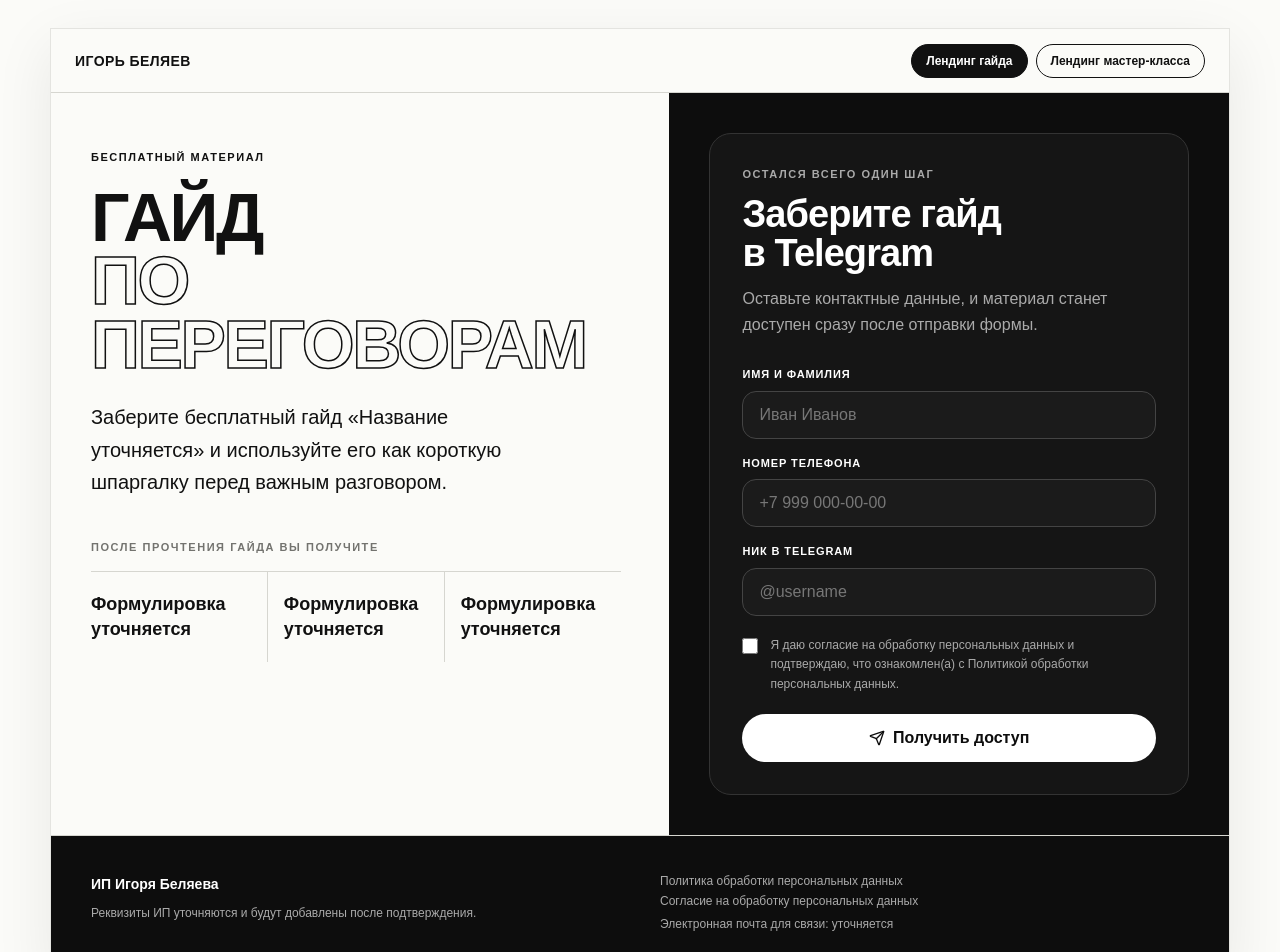
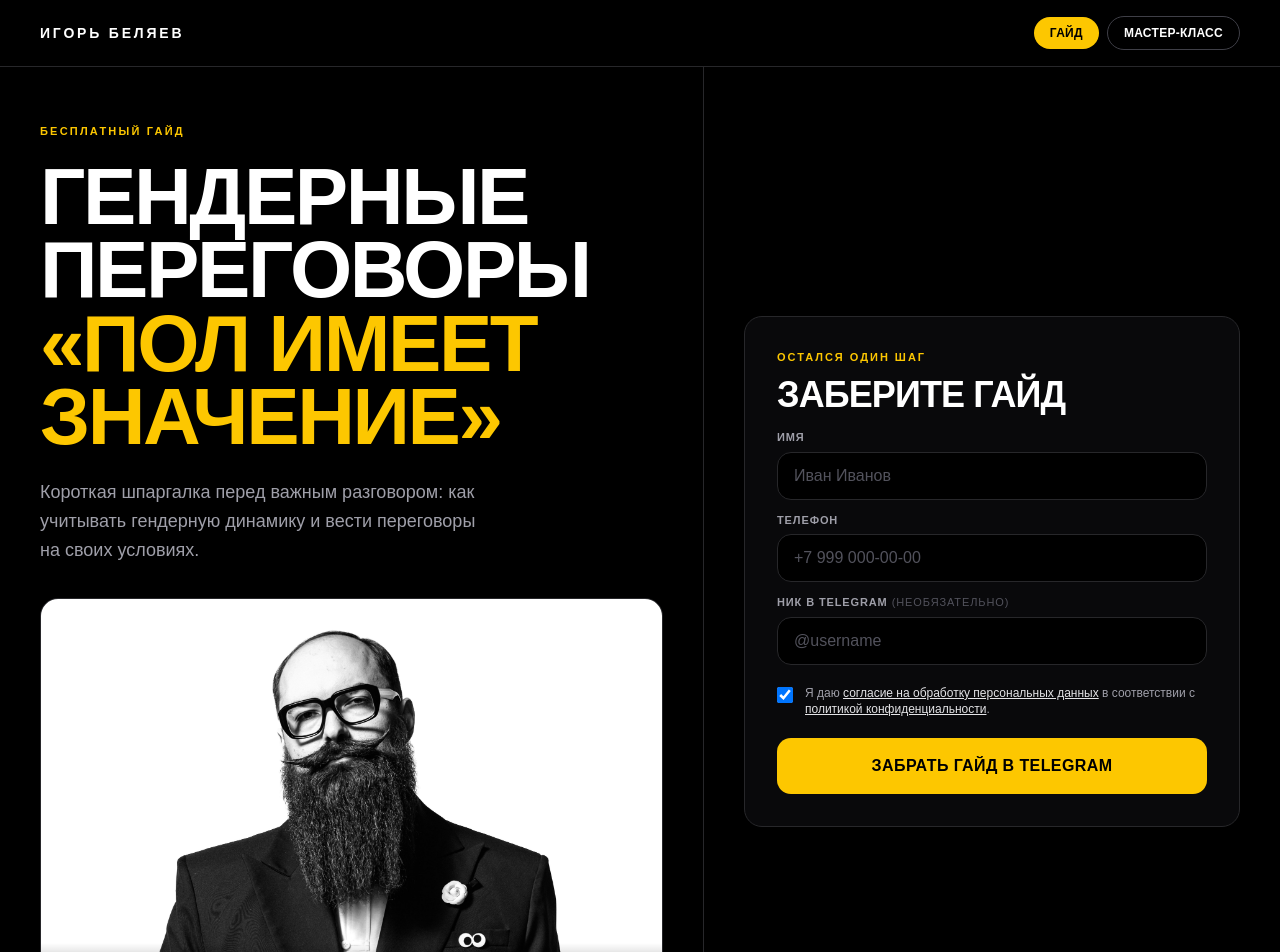
Before and after one commit to egorundr/igor-belyaev, a Next.js app: page / in a window 1280 px wide. Shown: the top 952 px of the page. Built offline with nearby package versions, Linux system fonts and the light colour scheme.

Commit message:
feat: revamp page layout and add new components\n\nRefactored page.tsx with new header, hero section, and outcomes display. Updated styles and added new components for improved user experience.

```diff
--- a/app/page.tsx
+++ b/app/page.tsx
@@ -1,62 +1,99 @@
+import Image from "next/image"
+import Link from "next/link"
 import { CaptureForm } from "@/components/capture-form"
-import { SiteNav } from "@/components/site-nav"
-import { SiteFooter } from "@/components/site-footer"
 
 const outcomes = [
-  "Формулировка уточняется",
-  "Формулировка уточняется",
-  "Формулировка уточняется",
+  { n: "01", title: "Читать позицию оппонента", text: "Формулировка уточняется после согласования содержания." },
+  { n: "02", title: "Держать рамку в диалоге", text: "Формулировка уточняется после согласования содержания." },
+  { n: "03", title: "Закрывать сделку на своих условиях", text: "Формулировка уточняется после согласования содержания." },
 ]
 
 export default function Page() {
   return (
-    <main className="min-h-dvh bg-background text-foreground">
-      <div className="mx-auto w-full max-w-[1180px] border-x border-line/60 bg-ivory md:my-7 md:border md:shadow-[0_18px_55px_rgba(0,0,0,0.08)]">
-        <SiteNav />
+    <main className="min-h-dvh bg-black font-sans text-white">
+      {/* Top bar */}
+      <header className="flex items-center justify-between border-b border-zinc-800 px-5 py-4 md:px-10">
+        <span className="text-sm font-black uppercase tracking-[0.2em]">Игорь Беляев</span>
+        <nav className="flex items-center gap-2">
+          <span className="rounded-full bg-yellow-400 px-4 py-2 text-xs font-bold uppercase tracking-wide text-black">
+            Гайд
+          </span>
+          <Link
+            href="/master"
+            className="rounded-full border border-zinc-700 px-4 py-2 text-xs font-bold uppercase tracking-wide text-white transition-colors hover:border-yellow-400 hover:text-yellow-400"
+          >
+            Мастер-класс
+          </Link>
+        </nav>
+      </header>
 
-        <section className="grid grid-cols-1 items-stretch border-b border-line lg:grid-cols-[1.05fr_0.95fr]">
-          {/* Copy */}
-          <div className="flex min-w-0 flex-col gap-10 px-6 py-12 sm:px-10 lg:py-14 lg:pr-12">
+      {/* Hero */}
+      <section className="grid grid-cols-1 items-stretch lg:grid-cols-[1.1fr_0.9fr]">
+        {/* Left: headline + photo */}
+        <div className="relative flex flex-col justify-between gap-8 border-b border-zinc-800 px-5 py-10 md:px-10 md:py-14 lg:border-b-0 lg:border-r">
           <div>
-              <p className="text-[11px] font-black uppercase tracking-[0.14em]">Бесплатный материал</p>
-              <h1 className="mt-5 text-pretty text-[clamp(2rem,6.5vw,4.25rem)] font-black uppercase leading-[0.94] tracking-[-0.035em]">
-                Гайд
+            <p className="text-[11px] font-black uppercase tracking-[0.2em] text-yellow-400">
+              Бесплатный гайд
+            </p>
+            <h1 className="mt-5 text-balance text-[clamp(2.25rem,7vw,5rem)] font-black uppercase leading-[0.92] tracking-[-0.03em]">
+              Гендерные
               <br />
-                <span className="inline-block text-transparent [-webkit-text-stroke:1.5px_var(--charcoal)]">
-                  по переговорам
-                </span>
+              переговоры
+              <br />
+              <span className="text-yellow-400">«Пол имеет значение»</span>
             </h1>
-              <p className="mt-6 max-w-[42ch] text-lg leading-relaxed text-charcoal sm:text-xl">
-                Заберите бесплатный гайд «Название уточняется» и используйте его как короткую
-                шпаргалку перед важным разговором.
+            <p className="mt-6 max-w-[44ch] text-pretty text-lg leading-relaxed text-zinc-400">
+              Короткая шпаргалка перед важным разговором: как учитывать гендерную динамику и вести
+              переговоры на своих условиях.
             </p>
           </div>
 
+          <div className="relative overflow-hidden rounded-2xl border border-zinc-800 bg-zinc-950">
+            <Image
+              src="/expert.jpg"
+              alt="Игорь Беляев — эксперт по переговорам"
+              width={900}
+              height={1200}
+              priority
+              className="h-full max-h-[420px] w-full object-cover object-top grayscale"
+            />
+            <div className="absolute bottom-0 left-0 right-0 flex items-end justify-between bg-gradient-to-t from-black/80 to-transparent p-5">
               <div>
-              <p className="mb-4 text-[11px] font-black uppercase tracking-[0.14em] text-subtle">
-                После прочтения гайда вы получите
-              </p>
-              <div className="grid grid-cols-1 border-t border-line sm:grid-cols-3">
-                {outcomes.map((outcome, index) => (
-                  <div
-                    key={index}
-                    className="border-b border-line py-4 sm:border-b-0 sm:border-r sm:py-5 sm:pr-4 sm:last:border-r-0 sm:[&:not(:first-child)]:pl-4 sm:first:pr-4"
-                  >
-                    <strong className="block text-lg font-bold leading-snug">{outcome}</strong>
+                <p className="text-sm font-black uppercase tracking-wide">Игорь Беляев</p>
+                <p className="text-xs text-zinc-400">Эксперт по переговорам</p>
               </div>
-                ))}
+              <span className="text-xs font-bold uppercase tracking-[0.2em] text-yellow-400">2025</span>
             </div>
           </div>
         </div>
 
-          {/* Form */}
-          <div className="flex min-w-0 items-center bg-[var(--ink)] px-6 py-10 sm:px-10">
+        {/* Right: form */}
+        <div className="flex items-center px-5 py-10 md:px-10 md:py-14">
           <CaptureForm />
         </div>
       </section>
 
-        <SiteFooter />
+      {/* Outcomes */}
+      <section className="border-t border-zinc-800 px-5 py-12 md:px-10 md:py-16">
+        <p className="text-[11px] font-black uppercase tracking-[0.2em] text-yellow-400">
+          После прочтения гайда вы получите
+        </p>
+        <div className="mt-6 grid grid-cols-1 gap-px overflow-hidden rounded-2xl border border-zinc-800 bg-zinc-800 md:grid-cols-3">
+          {outcomes.map((o) => (
+            <div key={o.n} className="flex flex-col gap-3 bg-black p-6 md:p-8">
+              <span className="text-sm font-black text-yellow-400">[{o.n}]</span>
+              <strong className="text-xl font-bold leading-snug">{o.title}</strong>
+              <p className="text-sm leading-relaxed text-zinc-400">{o.text}</p>
             </div>
+          ))}
+        </div>
+      </section>
+
+      {/* Footer */}
+      <footer className="flex flex-col gap-2 border-t border-zinc-800 px-5 py-8 text-xs text-zinc-500 md:flex-row md:items-center md:justify-between md:px-10">
+        <span className="font-black uppercase tracking-[0.2em] text-zinc-300">Игорь Беляев</span>
+        <span>© {new Date().getFullYear()} Все права защищены</span>
+      </footer>
     </main>
   )
 }
--- a/components/capture-form.tsx
+++ b/components/capture-form.tsx
@@ -2,16 +2,14 @@
 
 import type React from "react"
 import { useState } from "react"
-import { Check, Send } from "lucide-react"
 
-const TELEGRAM_URL = "https://t.me/"
 const WEBHOOK_URL =
   "https://script.google.com/macros/s/AKfycbwOImieOGqvqJlxXvwuKGiGaGiU1GOqa2LKcsKC1Hsjxj1qxc120Tmj0SrDSusgWBQ8fQ/exec"
 
 const fields = [
-  { id: "name", label: "Имя и фамилия", placeholder: "Иван Иванов", type: "text", autoComplete: "name" },
-  { id: "phone", label: "Номер телефона", placeholder: "+7 999 000-00-00", type: "tel", autoComplete: "tel" },
-  { id: "telegram", label: "Ник в Telegram", placeholder: "@username", type: "text", autoComplete: "off" },
+  { id: "name", label: "Имя", placeholder: "Иван Иванов", type: "text", autoComplete: "name", required: true },
+  { id: "phone", label: "Телефон", placeholder: "+7 999 000-00-00", type: "tel", autoComplete: "tel", required: true },
+  { id: "telegram", label: "Ник в Telegram", placeholder: "@username", type: "text", autoComplete: "off", required: false },
 ] as const
 
 export function CaptureForm() {
@@ -49,99 +47,108 @@ export function CaptureForm() {
     }
   }
 
+  if (submitted) {
     return (
-    <div className="w-full rounded-3xl border border-[#333333] bg-[var(--ink-soft)] p-7 text-white sm:p-8">
-      {submitted ? (
-        <div className="flex flex-col items-start">
+      <div className="flex h-full flex-col items-start justify-center rounded-2xl border border-zinc-800 bg-zinc-950 p-8 md:p-10">
         <span
-            className="flex size-12 items-center justify-center rounded-full bg-white text-[var(--ink)]"
+          className="flex size-12 items-center justify-center rounded-full bg-yellow-400 text-black"
           aria-hidden="true"
         >
-            <Check className="size-6" strokeWidth={2.5} />
+          <svg width="24" height="24" viewBox="0 0 24 24" fill="none" stroke="currentColor" strokeWidth="3">
+            <path d="M20 6 9 17l-5-5" />
+          </svg>
         </span>
-          <h2 className="mt-6 text-[clamp(1.75rem,3vw,2.375rem)] font-bold leading-[1.05] tracking-tight text-balance">
-            Данные отправлены
+        <h2 className="mt-6 font-sans text-3xl font-black uppercase leading-none tracking-tight text-white md:text-4xl">
+          Спасибо!
         </h2>
-          <p className="mt-3 leading-relaxed text-[#aaaaaa]">
-            Ваш гайд уже готов. Перейдите в Telegram, чтобы забрать материал.
+        <p className="mt-3 text-pretty leading-relaxed text-zinc-400">
+          Данные успешно отправлены. Гайд придёт вам в Telegram в ближайшее время.
         </p>
-          <a
-            href={TELEGRAM_URL}
-            target="_blank"
-            rel="noopener noreferrer"
-            className="mt-7 inline-flex h-12 w-full items-center justify-center gap-2 rounded-full bg-white px-5 font-bold text-[var(--ink)] transition-opacity hover:opacity-90"
+      </div>
+    )
+  }
+
+  return (
+    <form
+      onSubmit={handleSubmit}
+      className="flex flex-col gap-4 rounded-2xl border border-zinc-800 bg-zinc-950 p-6 md:p-8"
     >
-            Перейти в Telegram
-          </a>
+      <div>
+        <p className="text-[11px] font-black uppercase tracking-[0.18em] text-yellow-400">
+          Остался один шаг
+        </p>
+        <h2 className="mt-3 font-sans text-3xl font-black uppercase leading-none tracking-tight text-white md:text-4xl">
+          Заберите гайд
+        </h2>
       </div>
-      ) : (
-        <>
-          <p className="text-[11px] font-black uppercase tracking-[0.14em] text-[#aaaaaa]">
-            Остался всего один шаг
-          </p>
-          <h2 className="mt-3 text-[clamp(1.75rem,3vw,2.375rem)] font-bold leading-[1.05] tracking-tight text-balance">
-            Заберите гайд в Telegram
-          </h2>
-          <p className="mt-3 leading-relaxed text-[#aaaaaa]">
-            Оставьте контактные данные, и материал станет доступен сразу после отправки формы.
-          </p>
 
-          <form onSubmit={handleSubmit} className="mt-7">
+      <div className="flex flex-col gap-3">
         {fields.map((field) => (
-              <div key={field.id} className="mb-4">
+          <div key={field.id}>
             <label
               htmlFor={field.id}
-                  className="mb-2 block text-[11px] font-extrabold uppercase tracking-[0.08em]"
+              className="mb-1.5 block text-[11px] font-extrabold uppercase tracking-[0.08em] text-zinc-400"
             >
               {field.label}
+              {!field.required && <span className="ml-1 font-medium text-zinc-600">(необязательно)</span>}
             </label>
             <input
               id={field.id}
               name={field.id}
               type={field.type}
               autoComplete={field.autoComplete}
-                  required
+              required={field.required}
               placeholder={field.placeholder}
-                  className="h-12 w-full rounded-xl border border-[#444444] bg-[#1b1b1b] px-4 text-white outline-none transition-colors placeholder:text-[#777777] focus:border-white"
+              className="h-12 w-full rounded-xl border border-zinc-800 bg-black px-4 text-white outline-none transition-colors placeholder:text-zinc-600 focus:border-yellow-400 focus:ring-1 focus:ring-yellow-400"
             />
           </div>
         ))}
+      </div>
 
-            <label className="my-5 flex items-start gap-3 text-xs leading-relaxed text-[#aaaaaa]">
+      <div className="mt-1 flex items-start gap-3 text-xs text-zinc-400">
         <input
           type="checkbox"
+          id="privacy"
           required
-                className="mt-0.5 size-4 shrink-0 accent-white"
+          defaultChecked
+          className="mt-0.5 h-4 w-4 shrink-0 cursor-pointer rounded border-zinc-700 bg-zinc-900 text-yellow-400 focus:ring-yellow-400 focus:ring-offset-zinc-900"
         />
-              <span>
-                Я даю согласие на обработку персональных данных и подтверждаю, что ознакомлен(а) с
-                Политикой обработки персональных данных.
-              </span>
+        <label htmlFor="privacy" className="cursor-pointer select-none leading-snug">
+          Я даю{" "}
+          <a
+            href="https://docs.google.com/document/d/1Az6vBCjpC2lnrKxvCkRIk8vtGkqKZv9C/edit?usp=drive_link"
+            target="_blank"
+            rel="noopener noreferrer"
+            className="text-zinc-200 underline transition-colors hover:text-yellow-400"
+          >
+            согласие на обработку персональных данных
+          </a>{" "}
+          в соответствии с{" "}
+          <a
+            href="https://docs.google.com/document/d/18mjLhJ1Pk6L_Lg8o-heN4RLQOUA5L9-c/edit?usp=drive_link"
+            target="_blank"
+            rel="noopener noreferrer"
+            className="text-zinc-200 underline transition-colors hover:text-yellow-400"
+          >
+            политикой конфиденциальности
+          </a>
+          .
         </label>
+      </div>
+
+      {error && (
+        <p role="alert" className="text-sm text-red-400">
+          {error}
+        </p>
+      )}
 
       <button
         type="submit"
         disabled={submitting}
-              className="inline-flex h-12 w-full items-center justify-center gap-2 rounded-full bg-white px-5 font-bold text-[var(--ink)] transition-opacity hover:opacity-90 disabled:cursor-not-allowed disabled:opacity-60"
+        className="mt-1 h-14 w-full rounded-xl bg-yellow-400 text-base font-black uppercase tracking-wide text-black transition-colors hover:bg-yellow-300 disabled:cursor-not-allowed disabled:opacity-60"
       >
-              {submitting ? (
-                "Отправка..."
-              ) : (
-                <>
-                  <Send className="size-4" />
-                  Получить доступ
-                </>
-              )}
+        {submitting ? "Отправка..." : "Забрать гайд в Telegram"}
       </button>
-
-            {error ? (
-              <p role="alert" className="mt-4 text-sm text-red-400">
-                {error}
-              </p>
-            ) : null}
     </form>
-        </>
-      )}
-    </div>
   )
 }
```
Also changed, not shown: public/expert.jpg (added). Lines whose indentation alone changed are shown as unchanged.
